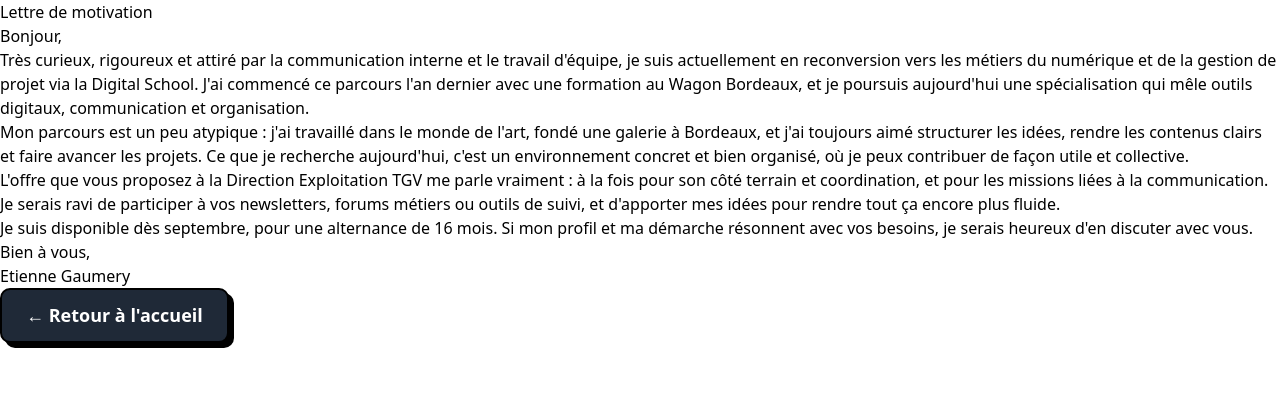
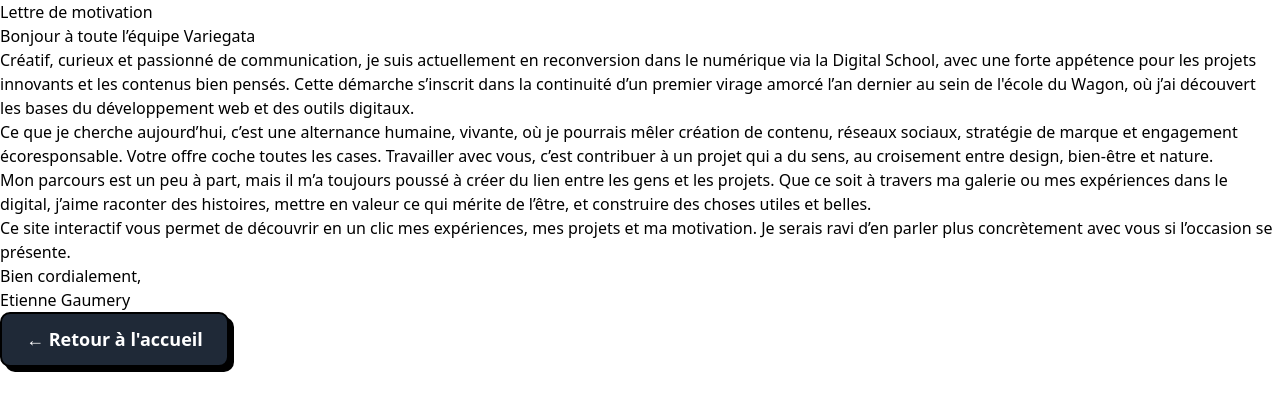
Before and after one commit to Sooruz85/myapply, a React (Vite) app: page /motivation in a window 1280 px wide. Shown: the top 410 px of the page. Built offline with nearby package versions, Linux system fonts and the light colour scheme.

Commit message:
Update Motivation.jsx

```diff
--- a/src/pages/Motivation.jsx
+++ b/src/pages/Motivation.jsx
@@ -11,30 +11,36 @@ function Motivation() {
         </div>
 
         <div className="bg-white rounded-lg shadow-lg p-8 md:p-12">
-          <div className="prose prose-lg max-w-none text-gray-700">
-            <p className="mb-6">
-              Bonjour,
+          <div className="prose prose-lg max-w-none">
+            <p className="text-gray-700 leading-relaxed mb-6">
+            Bonjour à toute l’équipe Variegata
             </p>
 
-            <p className="mb-6">
-              Très curieux, rigoureux et attiré par la communication interne et le travail d'équipe, je suis actuellement en reconversion vers les métiers du numérique et de la gestion de projet via la Digital School. J'ai commencé ce parcours l'an dernier avec une formation au Wagon Bordeaux, et je poursuis aujourd'hui une spécialisation qui mêle outils digitaux, communication et organisation.
+            <p className="text-gray-700 leading-relaxed mb-6">
+            Créatif, curieux et passionné de communication, je suis actuellement en reconversion dans le numérique via la Digital School, avec une forte appétence pour les projets innovants et les contenus bien pensés.
+Cette démarche s’inscrit dans la continuité d’un premier virage amorcé l’an dernier au sein de l'école du Wagon, où j’ai découvert les bases du développement web et des outils digitaux.</p>
+
+
+
+            <p className="text-gray-700 leading-relaxed mb-6">
+            Ce que je cherche aujourd’hui, c’est une alternance humaine, vivante, où je pourrais mêler création de contenu, réseaux sociaux, stratégie de marque et engagement écoresponsable. Votre offre coche toutes les cases. Travailler avec vous, c’est contribuer à un projet qui a du sens, au croisement entre design, bien-être et nature.
             </p>
 
-            <p className="mb-6">
-              Mon parcours est un peu atypique : j'ai travaillé dans le monde de l'art, fondé une galerie à Bordeaux, et j'ai toujours aimé structurer les idées, rendre les contenus clairs et faire avancer les projets. Ce que je recherche aujourd'hui, c'est un environnement concret et bien organisé, où je peux contribuer de façon utile et collective.
+            <p className="text-gray-700 leading-relaxed mb-6">
+            Mon parcours est un peu à part, mais il m’a toujours poussé à créer du lien entre les gens et les projets. Que ce soit à travers ma galerie ou mes expériences dans le digital, j’aime raconter des histoires, mettre en valeur ce qui mérite de l’être, et construire des choses utiles et belles.
             </p>
 
-            <p className="mb-6">
-              L'offre que vous proposez à la Direction Exploitation TGV me parle vraiment : à la fois pour son côté terrain et coordination, et pour les missions liées à la communication. Je serais ravi de participer à vos newsletters, forums métiers ou outils de suivi, et d'apporter mes idées pour rendre tout ça encore plus fluide.
-            </p>
-
-            <p className="mb-6">
-              Je suis disponible dès septembre, pour une alternance de 16 mois. Si mon profil et ma démarche résonnent avec vos besoins, je serais heureux d'en discuter avec vous.
+            <p className="text-gray-700 leading-relaxed mb-6">
+              Ce site interactif vous permet de découvrir en un clic mes expériences, mes projets et ma motivation. Je serais ravi d’en parler plus concrètement avec vous si l’occasion se présente.
             </p>
 
             <div className="mt-8 pt-6 border-t border-gray-200">
-              <p className="mb-2">Bien à vous,</p>
-              <p className="text-gray-900 font-semibold text-lg">Etienne Gaumery</p>
+              <p className="text-gray-700 leading-relaxed mb-2">
+                Bien cordialement,
+              </p>
+              <p className="text-gray-900 font-semibold text-lg">
+                Etienne Gaumery
+              </p>
             </div>
           </div>
         </div>
```
